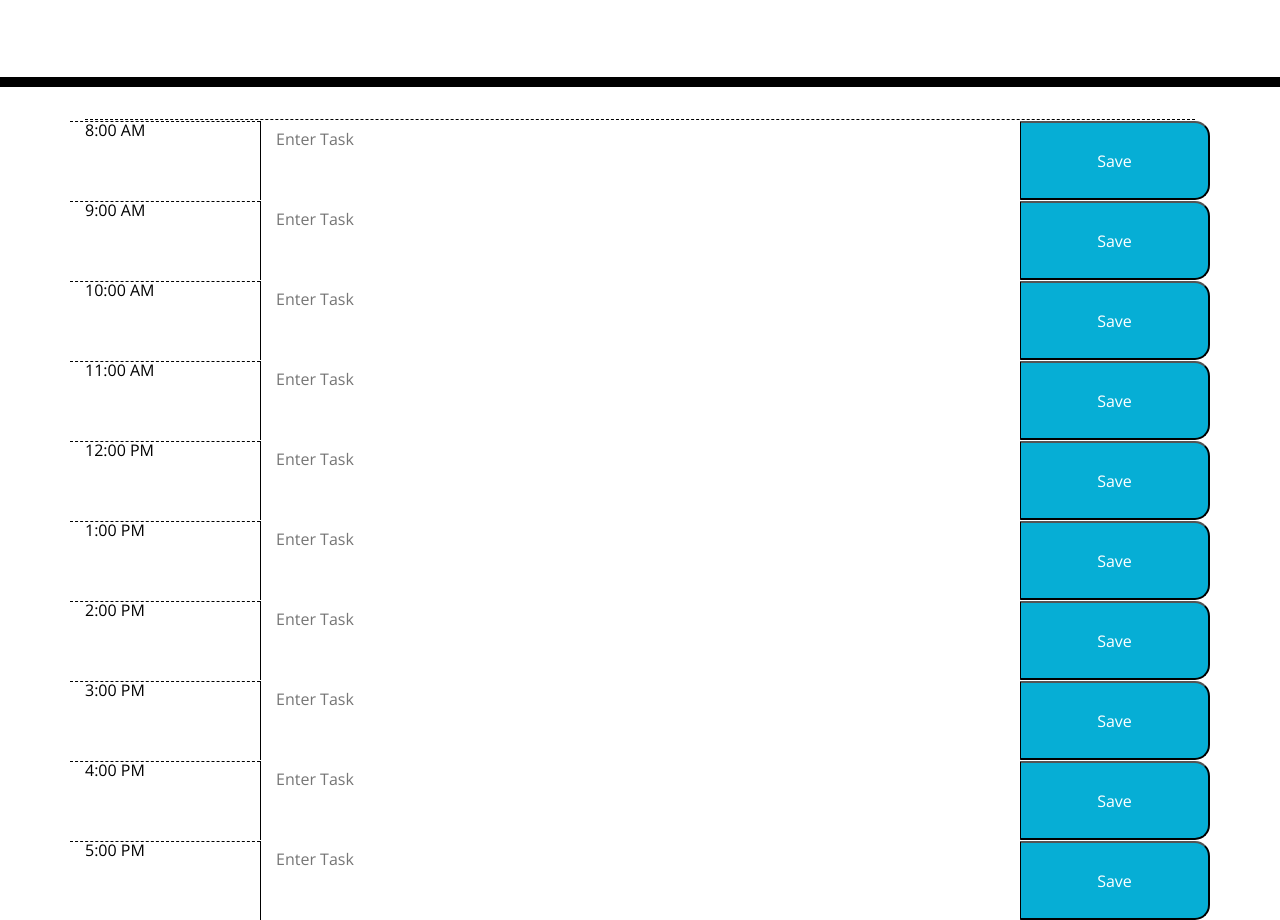
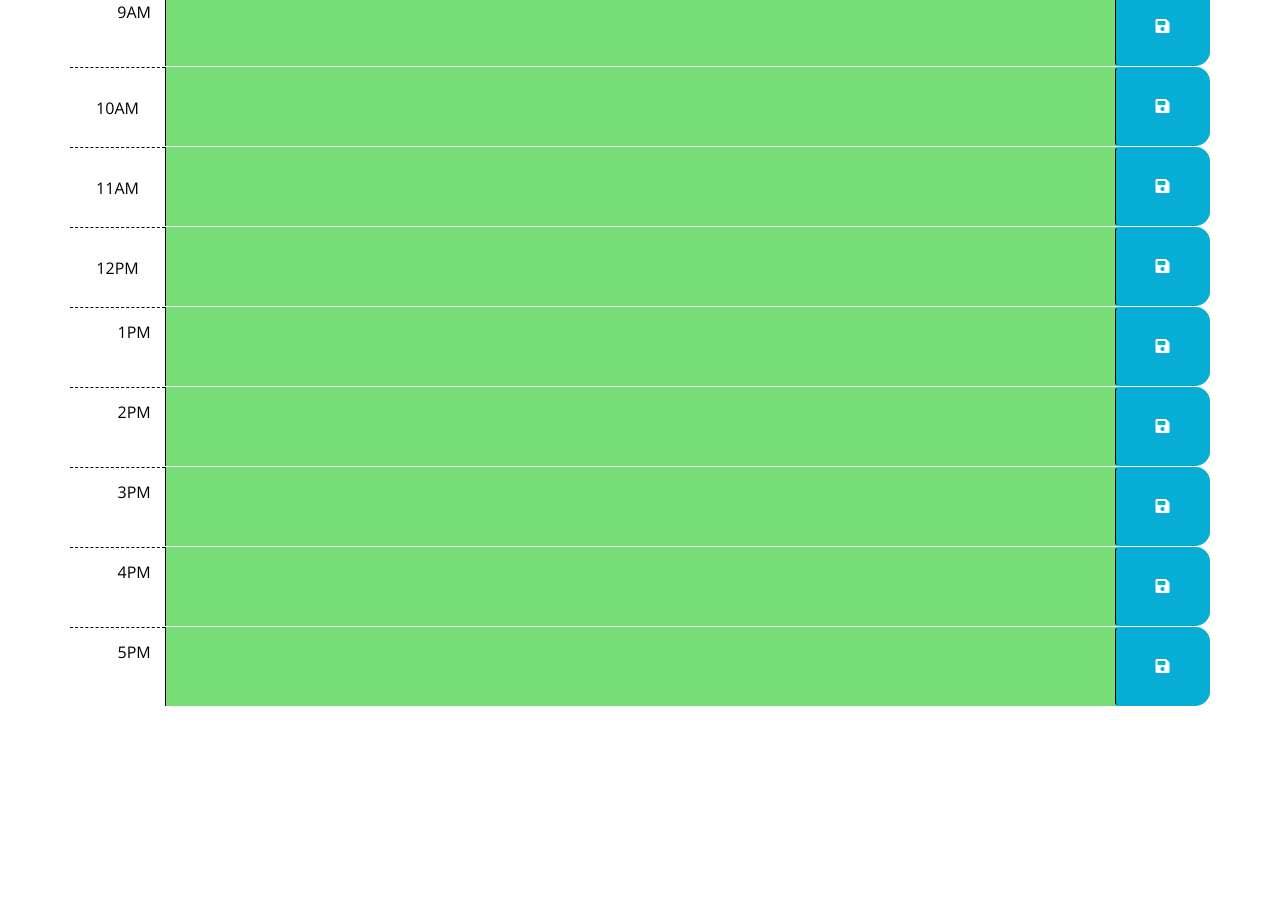
Before and after one commit to Nate-Huerd/Work-Day-Scheduler, a plain HTML site: page index.html in a window 1280 px wide. Shown: the part 181-1101 px from the top of the page. After the commit the page ends 887 px from the top, so only its background shows below. Drawn offline with nearby package versions, Linux system fonts and the light colour scheme.

Commit message:
adjusted code to save inputs

```diff
--- a/index.html
+++ b/index.html
@@ -1,131 +1,102 @@
 <!DOCTYPE html>
 <html lang="en">
-  <head>
-    <meta charset="UTF-8" />
-    <meta name="viewport" content="width=device-width, initial-scale=1.0" />
-    <meta http-equiv="X-UA-Compatible" content="ie=edge" />
-    <link
-      rel="stylesheet"
-      href="https://stackpath.bootstrapcdn.com/bootstrap/4.3.1/css/bootstrap.min.css"
-    />
-    <link
-      rel="stylesheet"
-      href="https://use.fontawesome.com/releases/v5.8.1/css/all.css"
-      integrity="sha384-50oBUHEmvpQ+1lW4y57PTFmhCaXp0ML5d60M1M7uH2+nqUivzIebhndOJK28anvf"
-      crossorigin="anonymous"
-    />
-    <link
-      href="https://fonts.googleapis.com/css?family=Open+Sans&display=swap"
-      rel="stylesheet"
-    />
-    <link rel="stylesheet" href="./style.css" />
-    <title>Work Day Scheduler</title>
-  </head>
+<head>
+  <meta charset="UTF-8">
+  <meta name="viewport" content="width=device-width, initial-scale=1.0">
+  <meta http-equiv="X-UA-Compatible" content="ie=edge">
+  <link rel="stylesheet" href="https://cdn.jsdelivr.net/npm/bootstrap@5.1.3/dist/css/bootstrap.min.css">
+  <link rel="stylesheet" href="https://use.fontawesome.com/releases/v5.8.1/css/all.css" integrity="sha384-50oBUHEmvpQ+1lW4y57PTFmhCaXp0ML5d60M1M7uH2+nqUivzIebhndOJK28anvf" crossorigin="anonymous">
+  <link href="https://fonts.googleapis.com/css?family=Open+Sans&display=swap" rel="stylesheet">
+  <link rel="stylesheet" href="style.css">
+  <title>Work Day Scheduler</title>
+</head>
+<body>
+  <header class="jumbotron">
+    <h1 class="display-3">Work Day Scheduler</h1>
+    <p class="lead">A simple calendar app for scheduling your work day</p>
+    <p id="currentDay" class="lead"></p>
+  </header>
 
-  <body>
-    <header class="jumbotron">
-      <h1 class="display-3">Work Day Scheduler</h1>
-      <p class="lead">A simple calendar app for scheduling your work day</p>
-      <p id="currentDay" class="lead"></p>
-    </header>
+<!-- add timeblocks -->
 
-    <div class="container">
-      <!-- May need these for styling to work as designed -->
-      <div class = "hour"></div>
-      <div class = "past"></div>
-      <div class = "present"></div>
-      <div class = "future"></div>
-
-      <!-- Timeblocks go here -->
-
-      <div class = "row">
-        <div class = "col-2 hour">8:00 AM</div>
-        <textarea id = "8am" class = "col-8" placeholder = "Enter Task"></textarea>
-        <button class = "col-2 saveBtn" onclick="saveText(8)">Save</button>
+  <div class="container">
+    <div id="hour-9" class="row time-block">
+      <div class="col-md-1 hour">
+        9AM
       </div>
-
-      <div class = "row">
-        <div class = "col-2 hour">9:00 AM</div>
-        <textarea id = "9am" class = "col-8" placeholder = "Enter Task"></textarea>
-        <button class = "col-2 saveBtn" onclick="saveText(9)">Save</button>
+      <textarea class="col-md-10 description">
+      </textarea>
+      <button class="btn saveBtn col-md-1"><i class="fas fa-save"></i></button>
+    </div>
+    <div id="hour-10" class="row time-block">
+      <div class="col-md-1 hour">
+        10AM
       </div>
-
-      <div class = "row">
-        <div class = "col-2 hour">10:00 AM</div>
-        <textarea id = "10am" class = "col-8" placeholder = "Enter Task"></textarea>
-        <button class = "col-2 saveBtn" onclick="saveText(10)">Save</button>
+      <textarea class="col-md-10 description">
+      </textarea>
+      <button class="btn saveBtn col-md-1"><i class="fas fa-save"></i></button>
+    </div>
+    <div id="hour-11" class="row time-block">
+      <div class="col-md-1 hour">
+        11AM
       </div>
-
-      <div class = "row">
-        <div class = "col-2 hour">11:00 AM</div>
-        <textarea id = "11am" class = "col-8" placeholder = "Enter Task"></textarea>
-        <button class = "col-2 saveBtn" onclick="saveText(11)">Save</button>
+      <textarea class="col-md-10 description">
+      </textarea>
+      <button class="btn saveBtn col-md-1"><i class="fas fa-save"></i></button>
+    </div>
+    <div id="hour-12" class="row time-block">
+      <div class="col-md-1 hour">
+        12PM
       </div>
-
-      <div class = "row">
-        <div class = "col-2 hour">12:00 PM</div>
-        <textarea id = "12pm" class = "col-8" placeholder = "Enter Task"></textarea>
-        <button class = "col-2 saveBtn" onclick="saveText(12)">Save</button>
+      <textarea class="col-md-10 description">
+      </textarea>
+      <button class="btn saveBtn col-md-1"><i class="fas fa-save"></i></button>
+    </div>
+   <div id="hour-13" class="row time-block">
+      <div class="col-md-1 hour">
+        1PM
       </div>
-
-      <div class = "row">
-        <div class = "col-2 hour">1:00 PM</div>
-        <textarea id = "1pm" class = "col-8" placeholder = "Enter Task"></textarea>
-        <button class = "col-2 saveBtn" onclick="saveText(13)">Save</button>
+      <textarea class="col-md-10 description">
+      </textarea>
+      <button class="btn saveBtn col-md-1"><i class="fas fa-save"></i></button>
+    </div>
+    <div id="hour-14" class="row time-block">
+      <div class="col-md-1 hour">
+        2PM
       </div>
-
-      <div class = "row">
-        <div class = "col-2 hour">2:00 PM</div>
-        <textarea id = "2pm" class = "col-8" placeholder = "Enter Task"></textarea>
-        <button class = "col-2 saveBtn" onclick="saveText(14)">Save</button>
+      <textarea class="col-md-10 description">
+      </textarea>
+      <button class="btn saveBtn col-md-1"><i class="fas fa-save"></i></button>
+    </div>
+    <div id="hour-15" class="row time-block">
+     <div class="col-md-1 hour">
+        3PM
       </div>
-
-      <div class = "row">
-        <div class = "col-2 hour">3:00 PM</div>
-        <textarea id = "3pm" class = "col-8" placeholder = "Enter Task"></textarea>
-        <button class = "col-2 saveBtn" onclick="saveText(15)">Save</button>
+      <textarea class="col-md-10 description">
+      </textarea>
+      <button class="btn saveBtn col-md-1"><i class="fas fa-save"></i></button>
+    </div>
+    <div id="hour-16" class="row time-block">
+      <div class="col-md-1 hour">
+        4PM
       </div>
-
-      <div class = "row">
-        <div class = "col-2 hour">4:00 PM</div>
-        <textarea id = "4pm" class = "col-8" placeholder = "Enter Task"></textarea>
-        <button class = "col-2 saveBtn" onclick="saveText(16)">Save</button>
+      <textarea class="col-md-10 description">
+      </textarea>
+      <button class="btn saveBtn col-md-1"><i class="fas fa-save"></i></button>
+    </div>
+    <div id="hour-17" class="row time-block">
+      <div class="col-md-1 hour">
+        5PM
       </div>
-
-      <div class = "row">
-        <div class = "col-2 hour">5:00 PM</div>
-        <textarea id = "5pm" class = "col-8" placeholder = "Enter Task"></textarea>
-        <button class = "col-2 saveBtn" onclick="saveText(17)">Save</button>
-      </div>
+      <textarea class="col-md-10 description">
+      </textarea>
+      <button class="btn saveBtn col-md-1"><i class="fas fa-save"></i></button>
     </div>
 
-    <!-- JQuery link -->
+    <!-- import scripts-->
+
     <script src="https://code.jquery.com/jquery-3.4.1.min.js"></script>
-    <!-- Moment CDN link -->
     <script src="https://cdnjs.cloudflare.com/ajax/libs/moment.js/2.24.0/moment.min.js"></script>
-    <!-- JavaScript link -->
-    <script src="/Assets/script.js"></script>
-  </body>
+    <script src="script.js"></script>
+</body>
 </html>
-
-
-<!-- CRITERIA:
-  GIVEN I am using a daily planner to create a schedule
-WHEN I open the planner
-THEN the current day is displayed at the top of the calendar  -------   DONE
-
-WHEN I scroll down
-THEN I am presented with timeblocks for standard business hours ---- DONE
-
-WHEN I view the timeblocks for that day
-THEN each timeblock is color coded to indicate whether it is in the past, present, or future    ---------   NOT WORKING YET
-
-WHEN I click into a timeblock
-THEN I can enter an event    ------- DONE
-
-WHEN I click the save button for that timeblock
-THEN the text for that event is saved in local storage   ------- NOT WORKING YET
-
-WHEN I refresh the page
-THEN the saved events persist     ------  NOT WORKING YET
--->
--- a/script.js
+++ b/script.js
@@ -1,5 +1,72 @@
 $(document).ready(function () {
+    // add click listener
+    $('.saveBtn').on('click', function() {
+        var time = $(this)
+            .parent()
+            .attr('id');
+        var value = $(this)
+            .siblings('description')
+            .val();
 
+        // save time and value into localStorage for retrieval later
+        localStorage.setItem(time, value);
+    });
+
+    // Add hours function
+    function hourUpdater() {
+        var currentHour = moment().hours();
+
+        // this loops us through the time blocks
+        $('.time-block').each(function() {
+            var blockHour = parseInt(
+                $(this)
+                    .attr('id')
+                    .split('-')[1]
+            );
+
+            // here we will cycle through Past, Present, and Future
+            if (blockHour < currentHour) {
+                $(this).addClass('past');
+            } else if (blockHour === currentHour) {
+                $(this).removeClass('past');
+                $(this).addClass('present');
+            } else {
+                $(this).removeClass('past');
+                $(this).removeClass('present');
+                $(this).addClass('future');
+            }
+        });
+    }
+
+    // call hourUpdater
+    hourUpdater();
+
+    // check to see if we need to update the current time
+    var interval = setInterval(hourUpdater, 15000);
+
+    // call any of the saved data from localStorage
+    $('#hour-8 .description').val(localStorage.getItem('hour-8'));
+    $('#hour-9 .description').val(localStorage.getItem('hour-9'));
+    $('#hour-10 .description').val(localStorage.getItem('hour-10'));
+    $('#hour-11 .description').val(localStorage.getItem('hour-11'));
+    $('#hour-12 .description').val(localStorage.getItem('hour-12'));
+    $('#hour-13 .description').val(localStorage.getItem('hour-13'));
+    $('#hour-14 .description').val(localStorage.getItem('hour-14'));
+    $('#hour-15 .description').val(localStorage.getItem('hour-15'));
+    $('#hour-16 .description').val(localStorage.getItem('hour-16'));
+    $('#hour-17 .description').val(localStorage.getItem('hour-17'));
+
+    // display current day on page
+    $('#currentDay').text(moment().format('dddd, MMMM Do'));
+  });
+
+
+
+
+
+
+
+/*
     var today = new Date();
     // Get today's date
     var day = today.getDate() + '-' + (today.getMonth() + 1) + '-' + (today.getFullYear());
@@ -101,30 +168,4 @@ $(document).ready(function () {
     document.getElementById('5pm').value = saved5pm;
 
 });
-
-
-
-/* creator notes below, ignore
-
-newish date stuff
-    // Declare today
-    var today = new Date();
-
-    // Declare current moment
-    var now = moment().format('LLLL');
-
-    // Declare currentDate and currentHour (need this to determine if a task is past, present, or future)
-    var currentDate = $('#currentDay');
-        currentDate.text(now);
-    var cal = new Date();
-    var currentHour = cal.getHours();
-
-
-Get today's day of the week
-    var weekday = ["Sunday","Monday","Tuesday","Wednesday","Thursday","Friday","Saturday"];
-    var d = new Date();
-        let day = weekday[d.getDay()];
-            document.getElementById('currentDay').innerHTML = day;
-        let month = d.getMonth();
-        let year = d.getFullYear();
-        */
+*/
```
